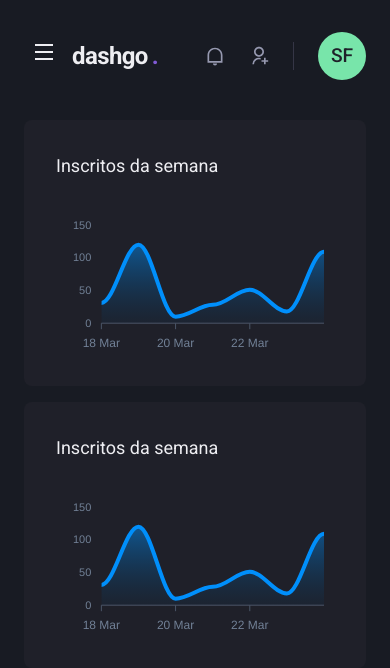
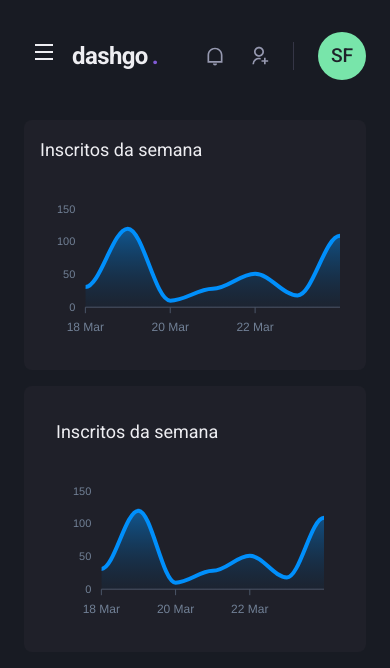
Before and after one commit to Sawyo-Fernands/dashgo, a Next.js app: page /dashboard in a window 390 px wide. Shown: the top 668 px of the page. Built offline with nearby package versions, Linux system fonts and the light colour scheme.

Commit message:
Dashboard responsivo

```diff
--- a/src/pages/dashboard.tsx
+++ b/src/pages/dashboard.tsx
@@ -69,7 +69,7 @@ export default function Dashboard(){
                 <SideBar/>
                 <SimpleGrid flex='1' gap='4' minChildWidth='320px' alignItems='flex-start'>
                     <Box
-                    padding='8'
+                    padding={['4','8']}
                     bg='gray.800'
                     borderRadius='8'
                     pb='4'
```
